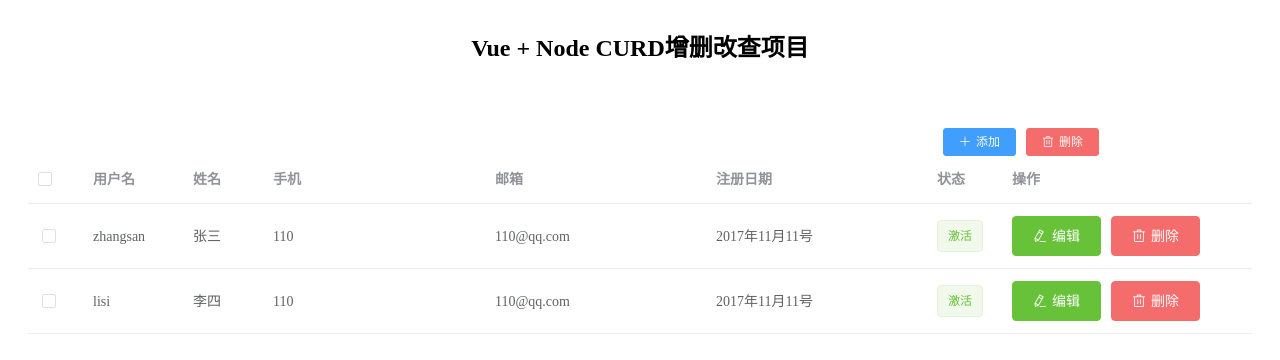
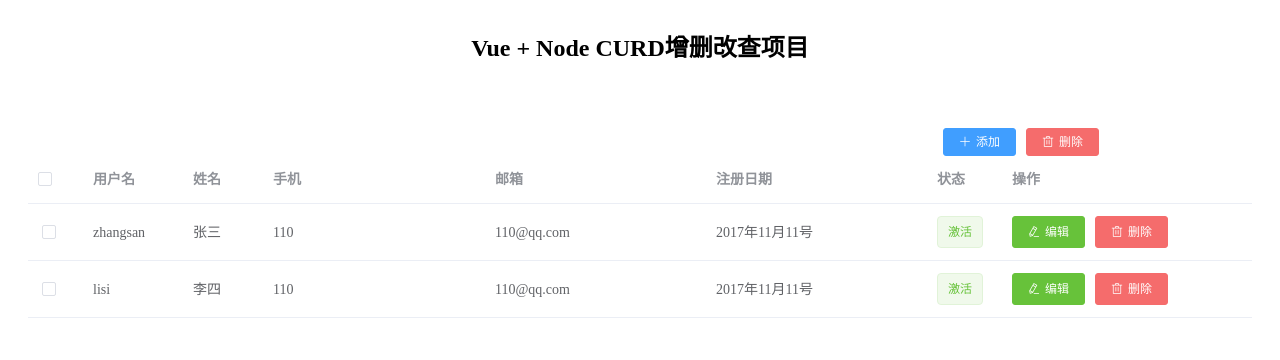
Before and after one commit to LiShaoLong123/curd, a Vue app: page /#/ in a window 1280 px wide. Shown: the top 360 px of the page. Built offline with nearby package versions, Linux system fonts and the light colour scheme; the HTML template or start-up script is replaced by a standard one.

Commit message:
完成前端表单验证

```diff
--- a/src/views/home.vue
+++ b/src/views/home.vue
@@ -48,8 +48,8 @@
 
             <el-table-column  label="操作" width="250">
              <template slot-scope="scope">
-               <el-button type="success" icon="el-icon-edit">编辑</el-button>
-               <el-button type="danger" icon="el-icon-delete">删除</el-button>
+               <el-button type="success" icon="el-icon-edit"size="small">编辑</el-button>
+               <el-button type="danger" icon="el-icon-delete" size="small">删除</el-button>
              </template>
             </el-table-column>
           </el-table>
@@ -81,7 +81,7 @@
       </el-input>
     </el-form-item>
       <el-form-item label="手机" prop="phone">
-        <el-input type="text" v-model="addForm.phone" auto-complete="off">
+        <el-input type="text" v-model.number="addForm.phone" auto-complete="off">
 
         </el-input>
       </el-form-item>
@@ -94,7 +94,7 @@
         <el-switch v-model="addForm.is_active"></el-switch>
       </el-form-item>
       <el-form-item  >
-        <el-button type="primary">提交</el-button>
+        <el-button type="primary" @click="submitForm('addForm')">提交</el-button>
         <el-button @click="resetForm('addForm')">取消</el-button>
       </el-form-item>
     </el-form>
@@ -105,6 +105,15 @@
   export default{
     name:'Home',
     data(){
+        var checkPass = (rule,value,callback)=> {
+           if(value == ''){
+               callback(new Error('确认密码为空'));
+           }else if(value !== this .addForm.password){
+             callback(new Error('两次密码不一致'));
+           }else{
+               callback()
+           }
+        }
       return{
           //用于收集新增用户的对象
           addForm:{
@@ -136,10 +145,42 @@
               create_time:'2017年11月11号',
               is_active:'激活'
             },
+          ],
+        addRules:{
+              username:[
+                {required:true,message:'请输入用户名',tigger:'blur'},
+                {min:3,max:16,message:'请输入合法的用户名',tigger:'blur'}
+              ],
+          name:[
+            {required:true,message:'请输入姓名',tigger:'blur'}
+          ],
+          password:[
+            {required:true,message:'请输入密码',tigger:'blur'},
+            {min:6,max:12,message:'密码长度不合法',tigger:'blur'}
+          ],
+          repeat_password:[
+            /*{required:true,message:'请再次确认密码',tigger:'blur'},*/
+            {validator:checkPass,tigger:'blur'}
+          ],
+          phone:[
+            {type:'number',required:true,message:'必须是数字类型',tigger:'blur'}
+          ],
+          email:[
+            {type:'email',required:true,message:'必须是合法的邮箱格式',tigger:'blur'}
           ]
+        }
       }
     },
     methods:{
+        submitForm:function (formName) {
+          this.$refs[formName].validate((valid)=>{
+             if(valid){
+                 alert('成功了');
+             }else{
+                 return false
+             }
+          });
+        },
         resetForm:function (formName) {
             //将弹出框关闭
             this.addDialog = false;
```
